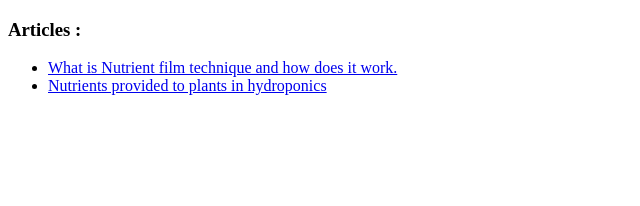
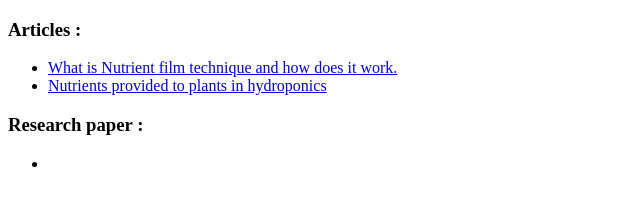
Before and after one commit to Sohammehta1/VerticalFarming, a plain HTML site: page index.html in a window 1280 px wide. Shown: the whole page, without its empty margins (0-640 px from the left). Drawn offline with Linux system fonts and the light colour scheme.

Commit message:
Update index.html

```diff
--- a/index.html
+++ b/index.html
@@ -14,5 +14,11 @@
        <li><a href = "https://cutt.ly/f8s8OS4">Nutrients provided to plants in hydroponics</a></li>
     </ul>
 
+    <h3>Research paper : </h3>
+
+    <ul>
+       <li> <a href="https://cutt.ly/E8s5nnU"></a></li>
+    </ul>
+
 </body>
 </html>
```
